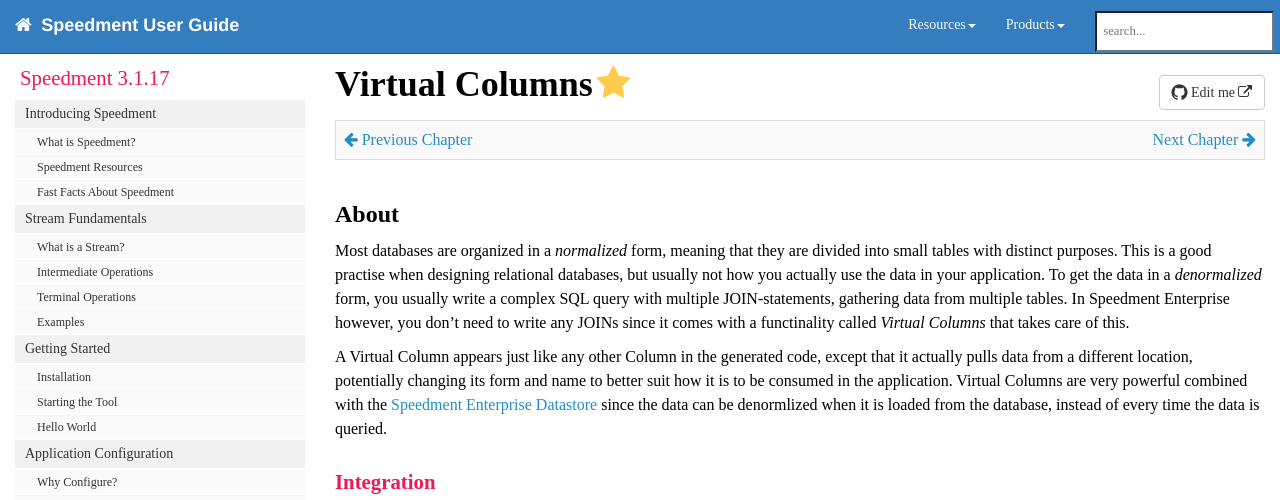
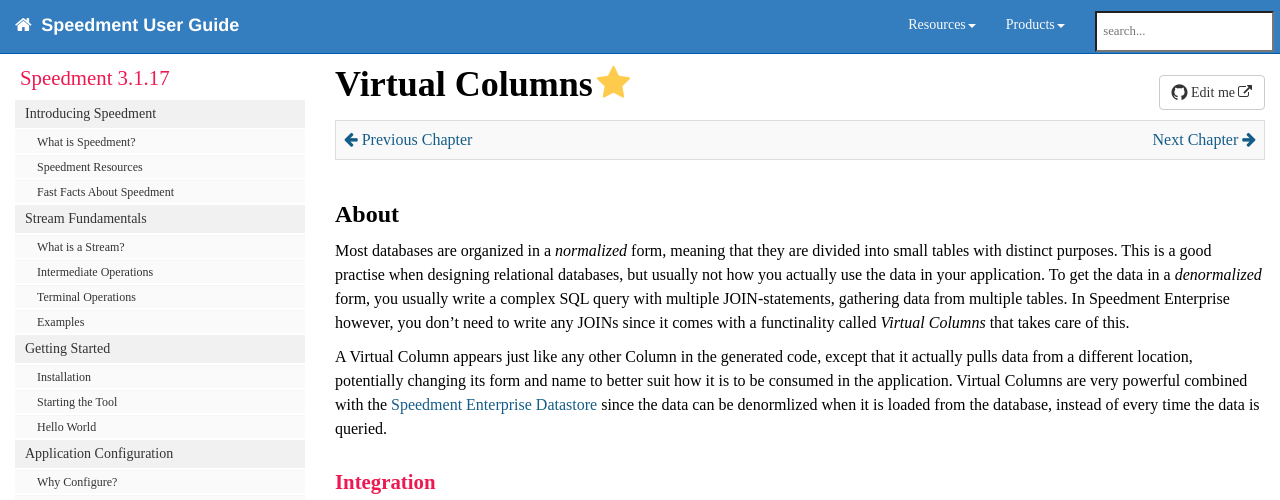
Before and after one commit to speedment/speedment-doc, a Jekyll site: the page built from pages/enterprise_virtualcolumns.md, in a window 1280 px wide. Shown: the top 500 px of the page. Built offline with Jekyll 4.4.1, drawn with Linux system fonts in a browser that asks for light colours; nearby versions of some CDN libraries; comment, search, counter and statistics services are not loaded.

Commit message:
Update headline color

```diff
--- a/css/customstyles.css
+++ b/css/customstyles.css
@@ -11,6 +11,14 @@
 h1, h2, h3, h4, h5, h6{
         font-family: "Source Sans Pro";
         font-weight: 600;
+}
+
+h3, h4 {
+    color: #3A9B79;
+}
+
+a {
+    color: #155D89;
 }
 
 .bs-callout {
```
